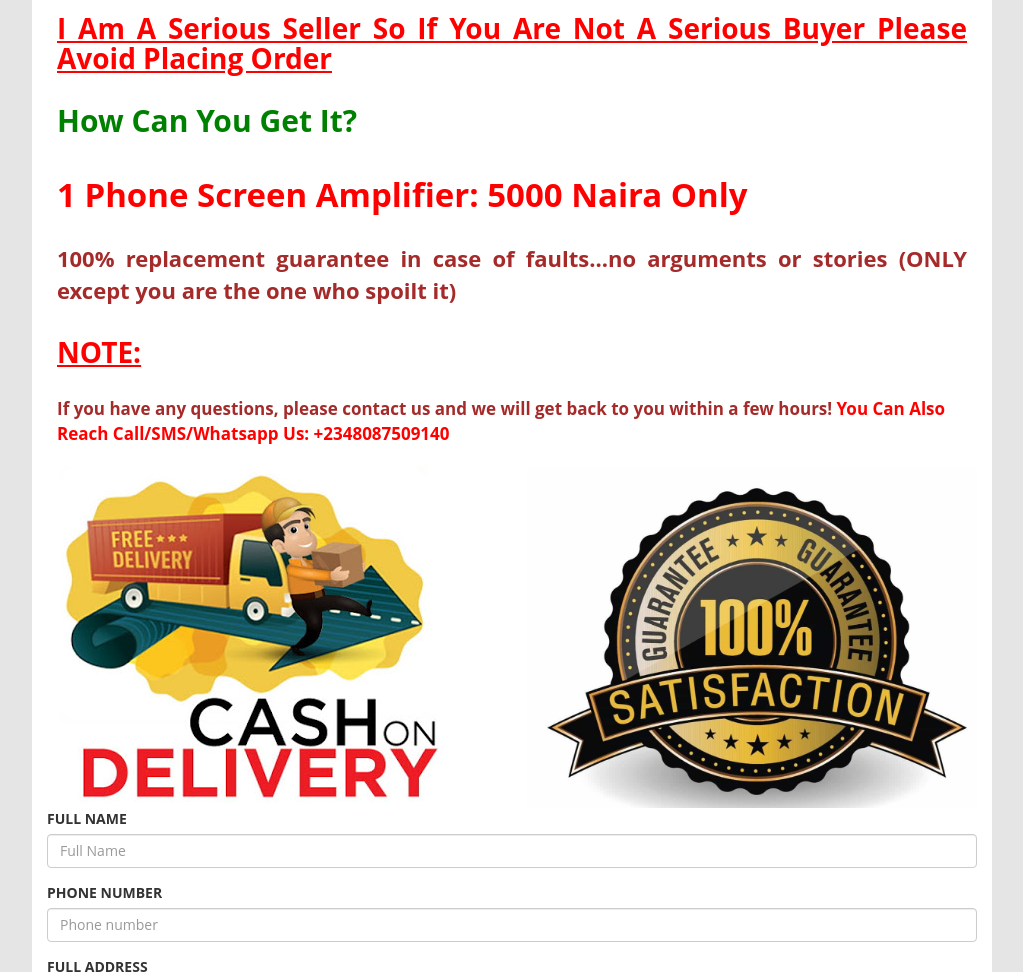
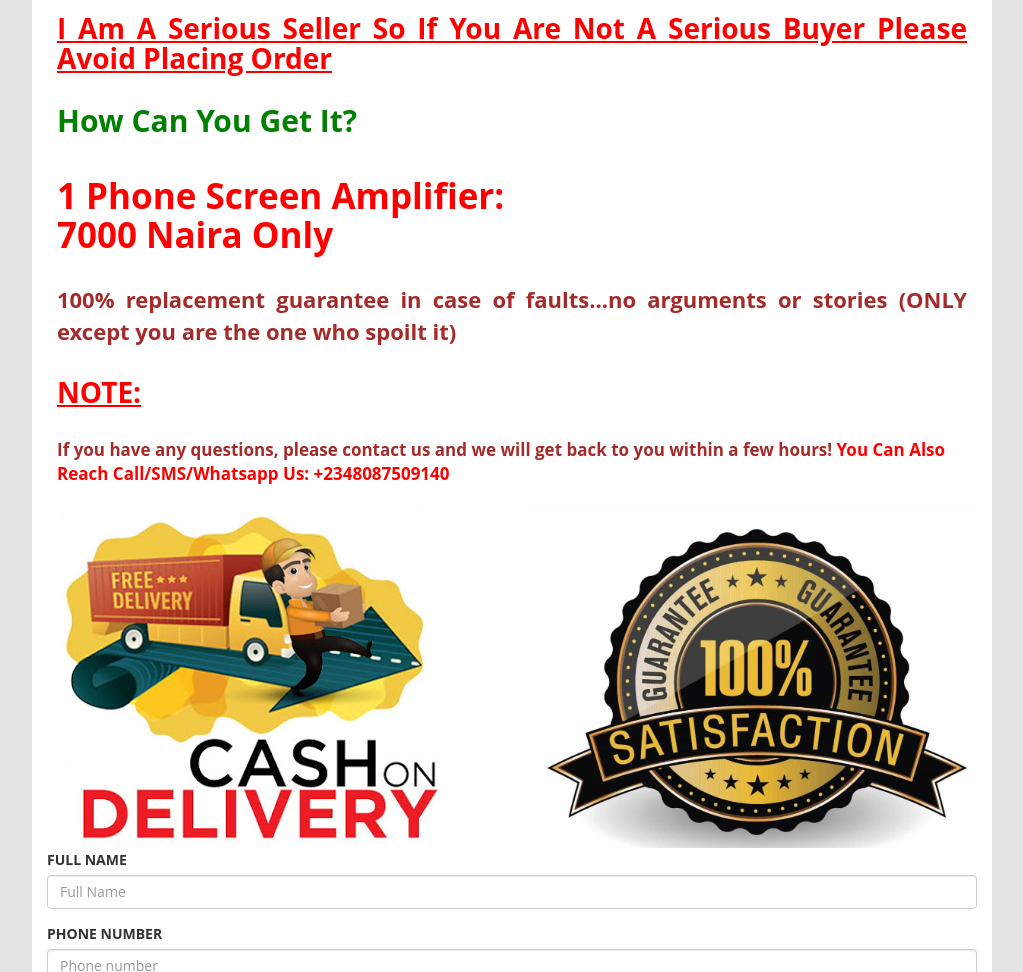
Before and after one commit to kingztech2019/myproduct, a plain HTML site: page index.html in a window 1280 px wide. Shown: the part 4674-5646 px from the top of the page, without its empty margins (128-1151 px from the left). Drawn offline with Linux system fonts and the light colour scheme; no server answers.

Commit message:
first commit

```diff
--- a/index.html
+++ b/index.html
@@ -184,7 +184,7 @@
 	<h4 id="b1"><span style="color: red; font-weight:bolder; font-size: 28px; text-align: left; text-transform: capitalize; text-decoration: underline;"><b>I am a serious seller so if you are not a serious buyer please avoid Placing order</b></span></h4>
 
 	<h4 id="b1"><span style="color: green; font-weight:bolder; font-size: 30px; text-align: left; text-transform: capitalize; "><b>How can you get it?</b></span></h4>
-	<h3 id="b1"><span style="color: red; font-weight:bolder; font-size: 33px; text-align: left; text-transform: capitalize; "><b>1 Phone Screen Amplifier: 5000 Naira only  </b></span></h3>
+	<h3 id="b1"><span style="color: red; font-weight:bolder; font-size: 35px; text-align: left; text-transform: capitalize; "><b>1 Phone Screen Amplifier: <br>7000 Naira only  </b></span></h3>
 	<p id="b1"><span style="color: brown; font-weight:bolder; font-size: 22px; text-align: left; "><b>100% replacement guarantee in case of faults...no arguments or stories (ONLY except you are the one who spoilt it)  </b></span></p>
 
 	<h4 id="b1"><span style="color: red; font-weight:bolder; font-size: 28px; text-align: left; text-transform: capitalize; text-decoration: underline;"><b>NOTE:</b></span></h4>
```
